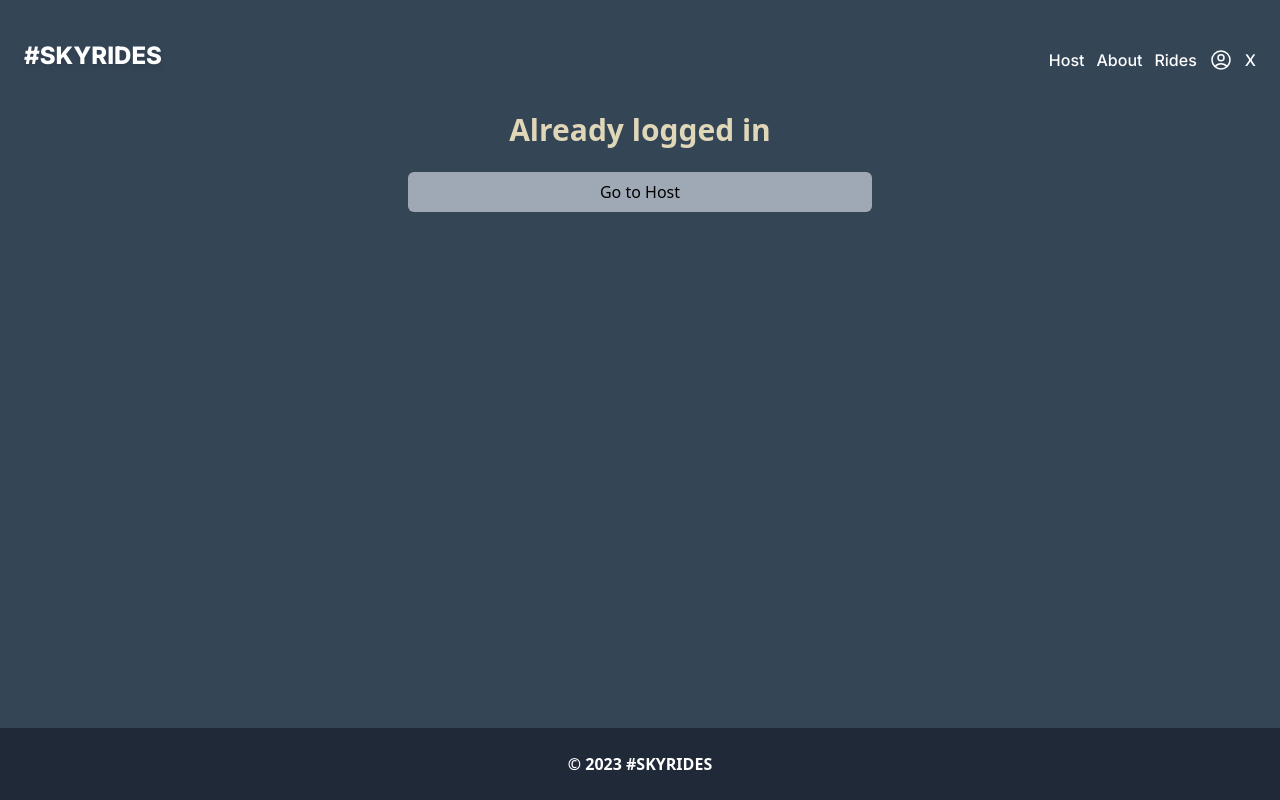
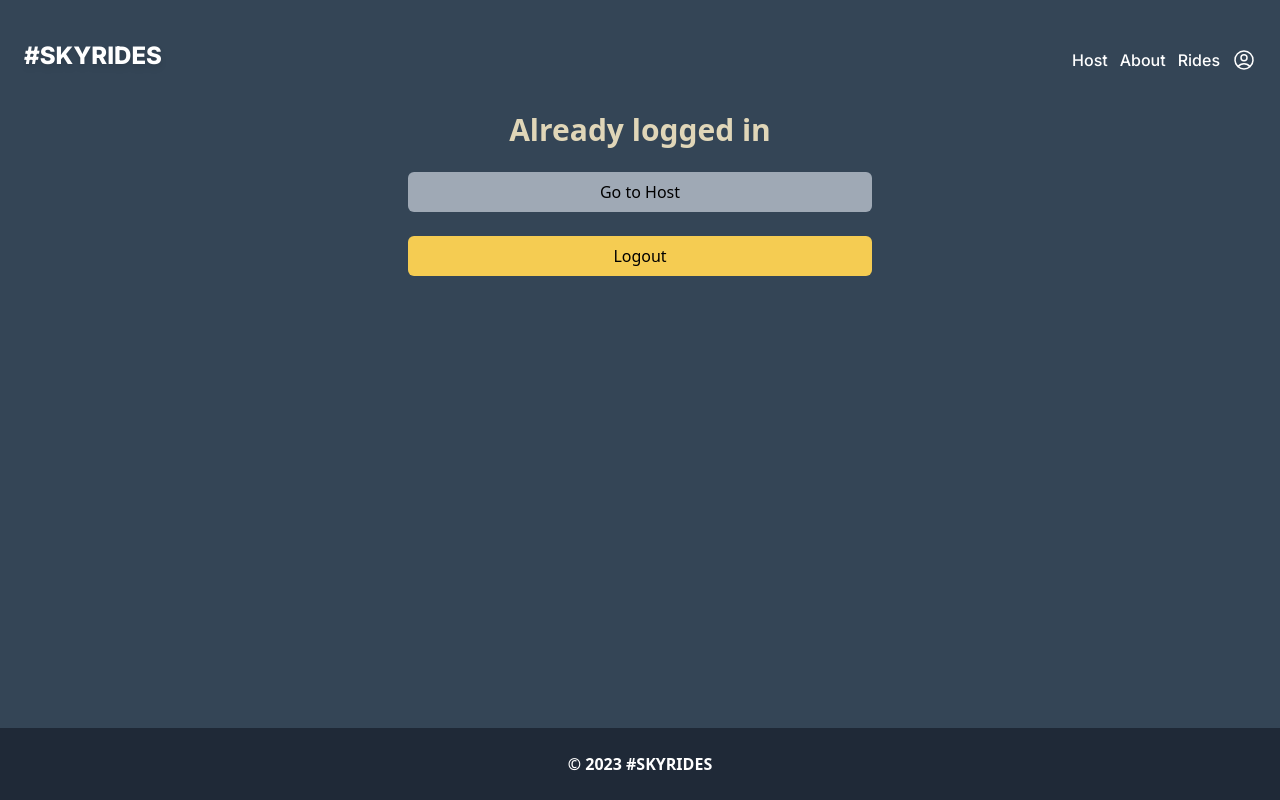
Before and after one commit to priegelsdev/sky-rides, a React (Vite) app: page /login in a window 1280 px wide. Built offline with nearby package versions, Linux system fonts and the light colour scheme; sample sign-in values are in the browser's storage; what miragejs would draw is missing.

Commit message:
reload page on logout

```diff
--- a/src/Components/Header.tsx
+++ b/src/Components/Header.tsx
@@ -23,11 +23,6 @@ export default function Header() {
     document.getElementById('navbar')?.classList.toggle('hidden');
     document.getElementById('navbar')?.classList.toggle('mr-12');
     document.getElementById('navbar')?.classList.toggle('mt-10');
-  }
-
-  // function for logout to remove token from local storage
-  function logOut() {
-    localStorage.removeItem('loggedin');
   }
 
   return (
@@ -74,7 +69,6 @@ export default function Header() {
           Rides
         </NavLink>
         <NavLink to="/login">{userIcon}</NavLink>
-        <button onClick={logOut}>X</button>
       </nav>
     </header>
   );
--- a/src/pages/Host/HostRideDetail.tsx
+++ b/src/pages/Host/HostRideDetail.tsx
@@ -78,9 +78,7 @@ export default function HostRideDetail() {
                           : ride.type === 'luxury'
                           ? 'bg-accentTwo'
                           : 'bg-secondary border border-gray-600'
-                      }
-            lg:max-w-[6.2rem]
-            `}
+                      } lg:max-w-[6.2rem]`}
                     >
                       {ride.type}
                     </span>
--- a/src/pages/Login.tsx
+++ b/src/pages/Login.tsx
@@ -1,4 +1,3 @@
-import { useEffect } from 'react';
 import {
   Link,
   useLocation,
@@ -41,11 +40,8 @@ export default function Login() {
   const navigate = useNavigate();
   // bring in navigation hook
   const navigation = useNavigation();
-  console.log(data);
-  console.log(navigation);
-  console.log(location);
-  console.log(from);
 
+  // reroute if token is found
   if (data?.token) {
     navigate(from, { replace: true });
   }
@@ -102,6 +98,15 @@ export default function Login() {
         >
           Go to Host
         </Link>
+        <button
+          onClick={() => {
+            localStorage.removeItem('loggedin');
+            window.location.reload();
+          }}
+          className="bg-accentTwo text-center rounded-md py-2 px-4"
+        >
+          Logout
+        </button>
       </div>
     );
   }
```
